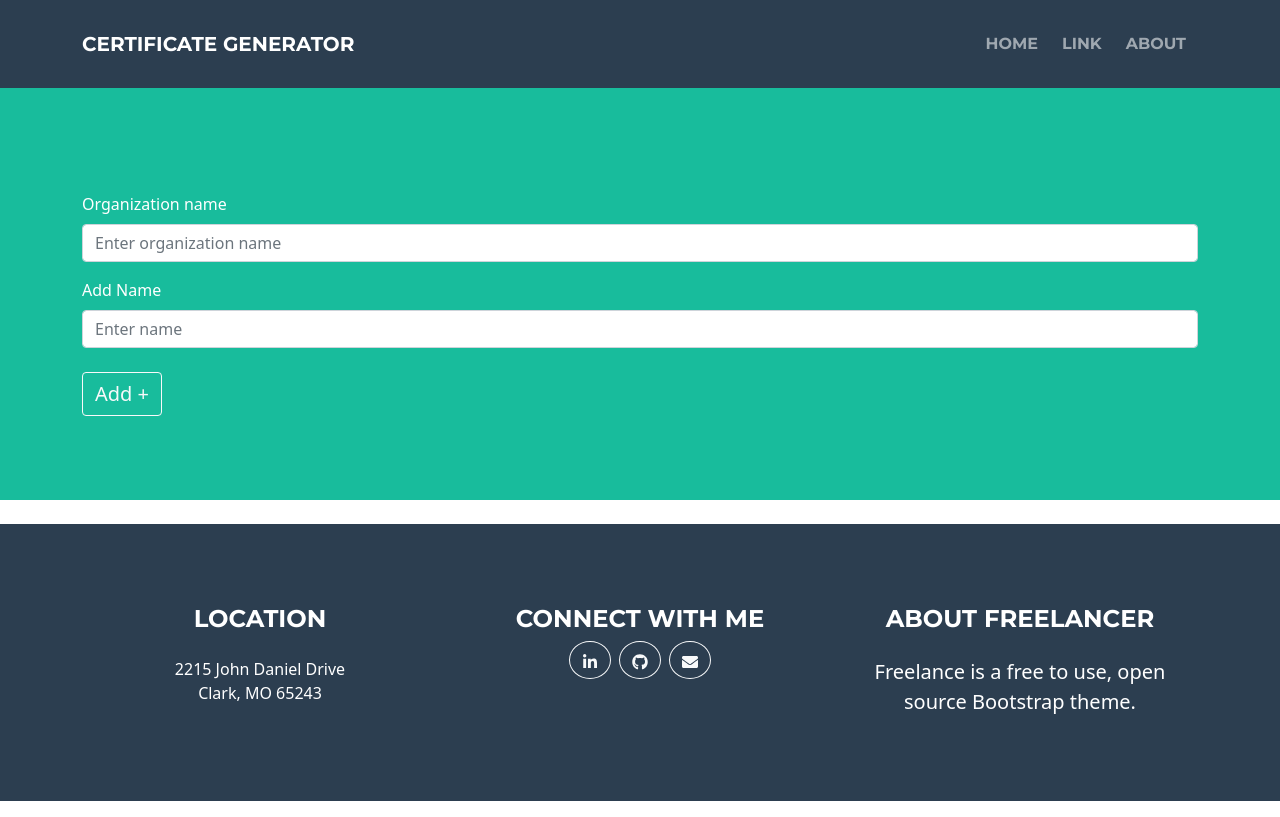
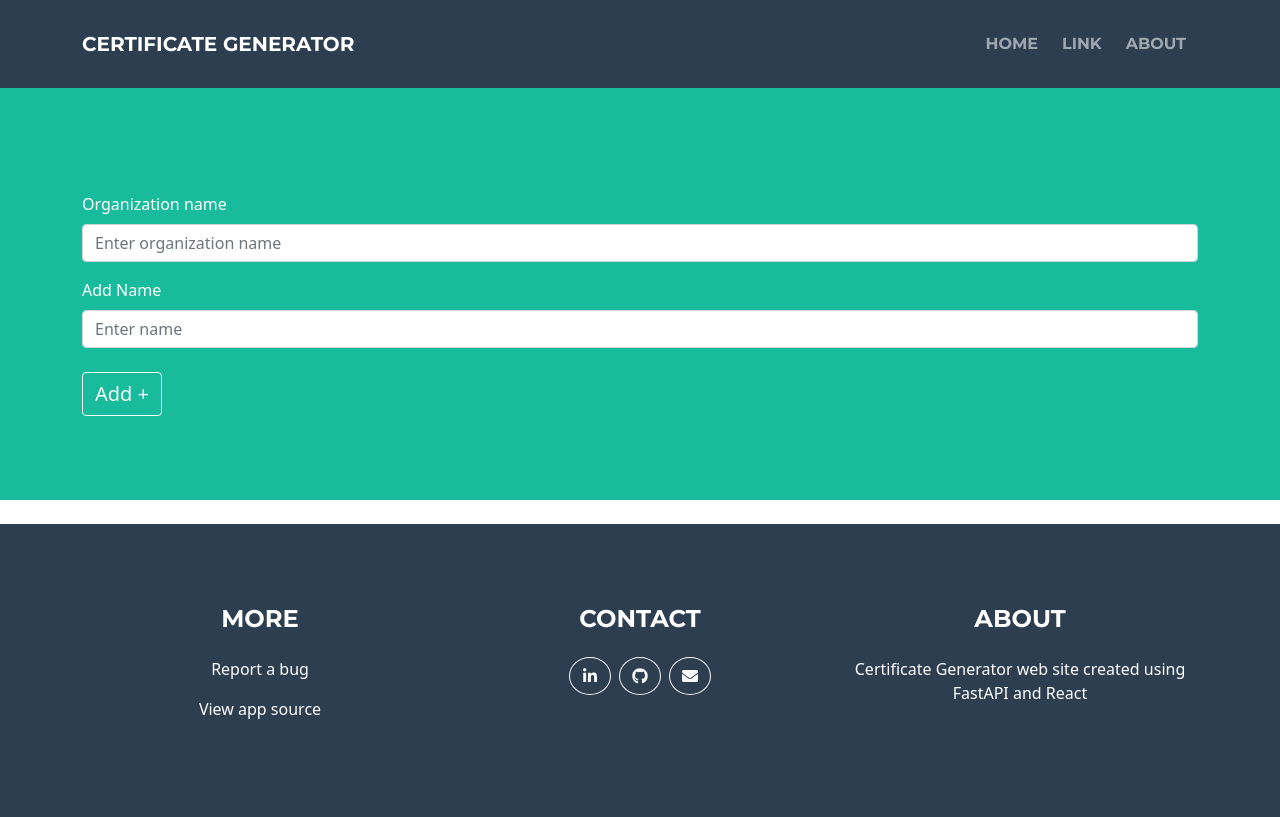
Before and after one commit to RohanKaran/certificate-generator-frontend, a React (Create React App) app: page / in a window 1280 px wide. Built offline with nearby package versions, Linux system fonts and the light colour scheme; no server answers.

Commit message:
ui updated

```diff
--- a/public/index.html
+++ b/public/index.html
@@ -2,14 +2,14 @@
 <html lang="en">
   <head>
     <meta charset="utf-8" />
-    <link rel="icon" href="%PUBLIC_URL%/favicon.ico" />
+    <link rel="icon" href="https://images.cooltext.com/5574925.png" />
     <meta name="viewport" content="width=device-width, initial-scale=1" />
     <meta name="theme-color" content="#000000" />
     <meta
       name="description"
-      content="Web site created using create-react-app"
+      content="Certificate Generator web site created using FastAPI and React"
     />
-    <link rel="apple-touch-icon" href="%PUBLIC_URL%/logo192.png" />
+    <link rel="apple-touch-icon" href="https://images.cooltext.com/5574925.png" />
     <link href="https://fonts.googleapis.com/css2?family=Montserrat:wght@400;700&display=swap" rel="stylesheet">
     <!--
       manifest.json provides metadata used when your web app is installed on a
@@ -25,7 +25,7 @@
       work correctly both with client-side routing and a non-root public URL.
       Learn how to configure a non-root public URL by running `npm run build`.
     -->
-    <title>React App</title>
+    <title>Certificate Generator</title>
   </head>
   <body>
     <noscript>You need to enable JavaScript to run this app.</noscript>
--- a/src/App.js
+++ b/src/App.js
@@ -54,35 +54,35 @@ function App() {
           <Container>
             <Row>
               <Col className="col-md-4 mb-5 mb-lg-0">
-                <h4 className="text-uppercase mb-4">Location</h4>
-                <p>2215 John Daniel Drive<br/>Clark, MO 65243</p>
+                <h4 className="text-uppercase mb-4">MORE</h4>
+
+                  <a href={""} className={"text-white text-decoration-none"}><p>Report a bug</p></a>
+
+                  <p><a href={""} className={"text-white text-decoration-none"}>View app source</a>
+                  </p>
               </Col>
               <Col className="col-md-4 mb-5 mb-lg-0">
-                <h4 className="text-uppercase">Connect with me</h4>
+                <h4 className="text-uppercase mb-4">CONTACT</h4>
                 <ul className="list-inline">
                   <li className="list-inline-item"><Button
-                      variant="outline-light rounded-circle" role="button" href="#">
-                    <FaLinkedinIn/>
+                      variant="outline-light rounded-circle" role="button" href="https://linkedin.com/in/rohankaran001">
+                    <FaLinkedinIn className={"mb-1"}/>
                   </Button></li>
                   <li className="list-inline-item"><Button
                       variant="outline-light rounded-circle" role="button"
                       href="https://github.com/rohankaran">
-                    <FaGithub/>
+                    <FaGithub className={"mb-1"}/>
                   </Button></li>
                   <li className="list-inline-item"><Button
                       variant="outline-light rounded-circle" role="button"
                       href="mailto:rohankaran001@gmail.com">
-                    <FaEnvelope/>
+                    <FaEnvelope className={"mb-1"}/>
                   </Button></li>
-                  {/*<li className="list-inline-item"><Button*/}
-                  {/*    variant="outline-light rounded-circle" role="button" href="#">*/}
-                  {/*  <FaDribbble/>*/}
-                  {/*</Button></li>*/}
                 </ul>
               </Col>
-              <Col className="col-md-4">
-                <h4 className="text-uppercase mb-4">About Freelancer</h4>
-                <p className="lead mb-0"><span>Freelance is a free to use, open source Bootstrap theme. </span></p>
+              <Col className="col-md-4 mb-5 mb-lg-0">
+                <h4 className="text-uppercase mb-4">About</h4>
+                <p>Certificate Generator web site created using FastAPI and React</p>
               </Col>
             </Row>
           </Container>
--- a/src/components/Home.js
+++ b/src/components/Home.js
@@ -122,6 +122,7 @@ function Home(){
                 <Slideshow images={imgs}/>
 
                 <Button variant={"outline-dark"} size={"lg"}
+                        className={"my-5"}
                 onClick={() => downPdf()}
                 >
                     <FaDownload className={"mb-1"}/> DOWNLOAD ALL
```
Also changed, not shown: public/logo192.png (deleted), 1 other file (tests, documents, lock files or other folders).
